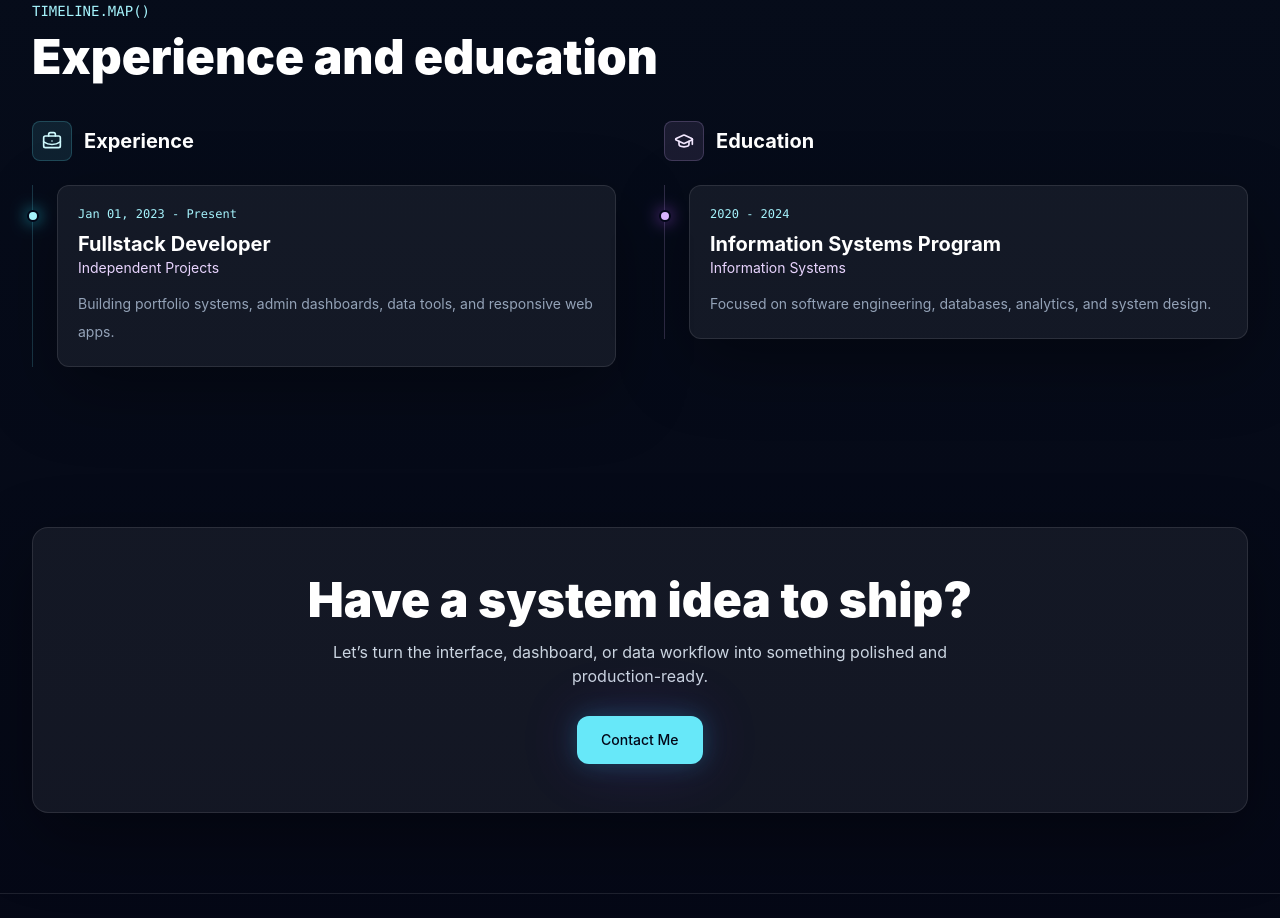
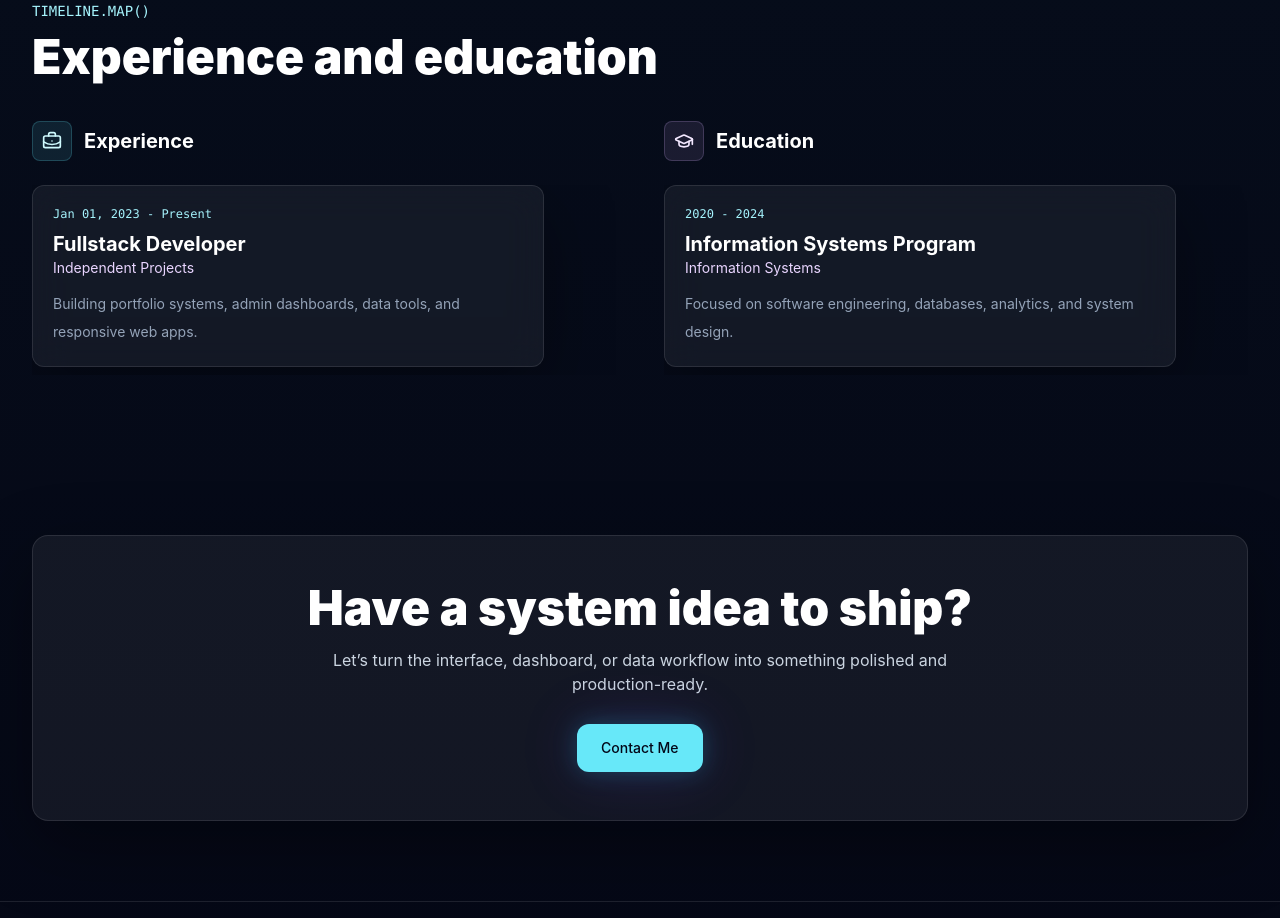
Before and after one commit to awaaaaja/portfolio-cms, a Next.js app: page / in a window 1280 px wide. Shown: the part 3040-3958 px from the top of the page. Built offline with nearby package versions, Linux system fonts and the light colour scheme; no server answers; the database is empty.

Commit message:
Add looping sliders to About sections

```diff
--- a/app/globals.css
+++ b/app/globals.css
@@ -95,6 +95,14 @@ button {
   mask-image: linear-gradient(90deg, transparent, black 12%, black 88%, transparent);
 }
 
+.no-scrollbar {
+  scrollbar-width: none;
+}
+
+.no-scrollbar::-webkit-scrollbar {
+  display: none;
+}
+
 @media (hover: hover) and (pointer: fine) {
   .custom-cursor-enabled,
   .custom-cursor-enabled * {
--- a/components/public/about-photo-slider.tsx
+++ b/components/public/about-photo-slider.tsx
@@ -1,6 +1,7 @@
 "use client";
 
 import { AnimatePresence, motion, useReducedMotion } from "framer-motion";
+import { ChevronLeft, ChevronRight } from "lucide-react";
 import { useEffect, useState } from "react";
 
 export function AboutPhotoSlider({ images, name }: { images: string[]; name: string }) {
@@ -8,13 +9,22 @@ export function AboutPhotoSlider({ images, name }: { images: string[]; name: str
   const [active, setActive] = useState(0);
 
   useEffect(() => {
-    if (reduceMotion || images.length < 2) return;
-    const interval = window.setInterval(() => setActive((current) => (current + 1) % images.length), 5200);
+    if (images.length < 2) return;
+    const interval = window.setInterval(() => setActive((current) => (current + 1) % images.length), 2000);
     return () => window.clearInterval(interval);
-  }, [images.length, reduceMotion]);
+  }, [images.length]);
 
   return (
-    <div className="relative aspect-[4/5] overflow-hidden rounded-xl bg-white/[0.06]">
+    <motion.div
+      className="relative aspect-[4/5] touch-pan-y overflow-hidden rounded-xl bg-white/[0.06]"
+      drag={images.length > 1 ? "x" : false}
+      dragConstraints={{ left: 0, right: 0 }}
+      dragElastic={0.12}
+      onDragEnd={(_, info) => {
+        if (info.offset.x < -45) setActive((current) => (current + 1) % images.length);
+        if (info.offset.x > 45) setActive((current) => (current - 1 + images.length) % images.length);
+      }}
+    >
       <AnimatePresence mode="sync">
         <motion.img
           key={images[active]}
@@ -28,19 +38,16 @@ export function AboutPhotoSlider({ images, name }: { images: string[]; name: str
         />
       </AnimatePresence>
       {images.length > 1 ? (
-        <div className="absolute bottom-4 left-1/2 flex -translate-x-1/2 gap-2 rounded-full border border-white/10 bg-slate-950/50 px-3 py-2 backdrop-blur-md">
-          {images.map((image, index) => (
-            <button
-              key={image}
-              type="button"
-              aria-label={`Show photo ${index + 1}`}
-              onClick={() => setActive(index)}
-              className={`h-1.5 rounded-full transition-all duration-500 ${index === active ? "w-6 bg-cyan-200" : "w-1.5 bg-white/45 hover:bg-white/80"}`}
-              data-cursor="hover"
-            />
-          ))}
-        </div>
+        <>
+          <button type="button" aria-label="Previous photo" onClick={() => setActive((current) => (current - 1 + images.length) % images.length)} className="absolute left-3 top-1/2 flex h-9 w-9 -translate-y-1/2 items-center justify-center rounded-full border border-white/10 bg-slate-950/45 text-white/75 opacity-0 backdrop-blur-md transition hover:text-white group-hover:opacity-100 sm:opacity-60" data-cursor="hover"><ChevronLeft className="h-4 w-4" /></button>
+          <button type="button" aria-label="Next photo" onClick={() => setActive((current) => (current + 1) % images.length)} className="absolute right-3 top-1/2 flex h-9 w-9 -translate-y-1/2 items-center justify-center rounded-full border border-white/10 bg-slate-950/45 text-white/75 opacity-0 backdrop-blur-md transition hover:text-white group-hover:opacity-100 sm:opacity-60" data-cursor="hover"><ChevronRight className="h-4 w-4" /></button>
+          <div className="absolute bottom-4 left-1/2 flex -translate-x-1/2 gap-2 rounded-full border border-white/10 bg-slate-950/50 px-3 py-2 backdrop-blur-md">
+            {images.map((image, index) => (
+              <button key={image} type="button" aria-label={`Show photo ${index + 1}`} onClick={() => setActive(index)} className={`h-1.5 rounded-full transition-all duration-500 ${index === active ? "w-6 bg-cyan-200" : "w-1.5 bg-white/45 hover:bg-white/80"}`} data-cursor="hover" />
+            ))}
+          </div>
+        </>
       ) : null}
-    </div>
+    </motion.div>
   );
 }
--- a/components/public/about-section.tsx
+++ b/components/public/about-section.tsx
@@ -12,7 +12,7 @@ export function AboutSection({ profile, marqueeSkills }: { profile: Profile; mar
     <section className="mx-auto max-w-7xl overflow-hidden px-4 py-14 sm:px-6 sm:py-20 lg:px-8">
       <Reveal>
         <div className="grid min-w-0 gap-8 sm:gap-10 lg:grid-cols-[minmax(260px,0.8fr)_minmax(0,1.2fr)] lg:items-center">
-          <div className="glass mx-auto w-full max-w-[280px] overflow-hidden rounded-2xl p-3 sm:max-w-sm lg:max-w-none">
+          <div className="glass group mx-auto w-full max-w-[280px] overflow-hidden rounded-2xl p-3 sm:max-w-sm lg:max-w-none">
             {photos.length ? (
               <AboutPhotoSlider images={photos} name={profile.name} />
             ) : (
--- a/components/public/experience-timeline.tsx
+++ b/components/public/experience-timeline.tsx
@@ -1,4 +1,5 @@
 import { Reveal } from "@/components/animation/reveal";
+import { HorizontalAutoSlider } from "@/components/public/horizontal-auto-slider";
 import { formatDate } from "@/lib/utils";
 import type { Education, Experience } from "@/types/database";
 import { BriefcaseBusiness, GraduationCap } from "lucide-react";
@@ -11,43 +12,37 @@ export function ExperienceTimeline({ experiences, educations }: { experiences: E
         <h2 className="text-balance text-3xl font-black leading-tight text-white sm:text-5xl">Experience and education</h2>
       </Reveal>
       <div className="mt-10 grid gap-12 lg:grid-cols-2">
-        <div>
+        <div className="min-w-0">
           <div className="mb-6 flex items-center gap-3">
             <span className="flex h-10 w-10 items-center justify-center rounded-lg border border-cyan-300/20 bg-cyan-300/10 text-cyan-100"><BriefcaseBusiness className="h-5 w-5" /></span>
             <h3 className="text-xl font-bold text-white">Experience</h3>
           </div>
-          <div className="relative space-y-4 border-l border-cyan-300/20 pl-4 sm:space-y-5 sm:pl-6">
+          <HorizontalAutoSlider ariaLabel="Experience carousel" itemClassName="w-[min(84vw,38rem)] lg:w-[min(40vw,38rem)]">
           {experiences.map((item) => (
-            <Reveal key={item.id}>
-              <div className="interactive-card glass relative rounded-xl p-4 sm:p-5">
-                <span className="absolute -left-[23px] top-6 h-3 w-3 rounded-full border-2 border-slate-950 bg-cyan-200 shadow-[0_0_16px_rgba(34,211,238,0.8)] sm:-left-[31px]" />
+              <div key={item.id} className="interactive-card glass h-full rounded-xl border-t-2 border-t-cyan-300/30 p-4 sm:p-5">
                 <p className="font-mono text-xs text-cyan-200">{formatDate(item.start_date)} - {item.is_current ? "Present" : formatDate(item.end_date)}</p>
                 <h3 className="mt-2 text-xl font-bold text-white">{item.position}</h3>
                 <p className="text-sm text-purple-200">{item.company}</p>
                 <p className="mt-3 text-sm leading-7 text-slate-400">{item.description}</p>
               </div>
-            </Reveal>
           ))}
-          </div>
+          </HorizontalAutoSlider>
         </div>
-        <div>
+        <div className="min-w-0">
           <div className="mb-6 flex items-center gap-3">
             <span className="flex h-10 w-10 items-center justify-center rounded-lg border border-purple-300/20 bg-purple-300/10 text-purple-100"><GraduationCap className="h-5 w-5" /></span>
             <h3 className="text-xl font-bold text-white">Education</h3>
           </div>
-          <div className="relative space-y-4 border-l border-purple-300/20 pl-4 sm:space-y-5 sm:pl-6">
+          <HorizontalAutoSlider ariaLabel="Education carousel" itemClassName="w-[min(84vw,38rem)] lg:w-[min(40vw,38rem)]">
           {educations?.map((item) => (
-            <Reveal key={item.id}>
-              <div className="interactive-card glass relative rounded-xl p-4 sm:p-5">
-                <span className="absolute -left-[23px] top-6 h-3 w-3 rounded-full border-2 border-slate-950 bg-purple-300 shadow-[0_0_16px_rgba(168,85,247,0.75)] sm:-left-[31px]" />
+              <div key={item.id} className="interactive-card glass h-full rounded-xl border-t-2 border-t-purple-300/30 p-4 sm:p-5">
                 <p className="font-mono text-xs text-cyan-200">{item.start_year} - {item.end_year || "Present"}</p>
                 <h3 className="mt-2 text-xl font-bold text-white">{item.institution}</h3>
                 <p className="text-sm text-purple-200">{item.major}</p>
                 <p className="mt-3 text-sm leading-7 text-slate-400">{item.description}</p>
               </div>
-            </Reveal>
           ))}
-          </div>
+          </HorizontalAutoSlider>
         </div>
       </div>
     </section>
--- /dev/null
+++ b/components/public/horizontal-auto-slider.tsx
@@ -0,0 +1,106 @@
+"use client";
+
+import { Children, Fragment, useCallback, useEffect, useMemo, useRef, useState } from "react";
+import { ChevronLeft, ChevronRight } from "lucide-react";
+import { useReducedMotion } from "framer-motion";
+import { cn } from "@/lib/utils";
+
+export function HorizontalAutoSlider({
+  children,
+  ariaLabel,
+  intervalMs = 3600,
+  itemClassName
+}: {
+  children: React.ReactNode;
+  ariaLabel: string;
+  intervalMs?: number;
+  itemClassName?: string;
+}) {
+  const items = useMemo(() => Children.toArray(children), [children]);
+  const trackRef = useRef<HTMLDivElement>(null);
+  const indexRef = useRef(0);
+  const dragRef = useRef({ active: false, startX: 0, scrollLeft: 0 });
+  const resetTimerRef = useRef<number>();
+  const [paused, setPaused] = useState(false);
+  const reduceMotion = useReducedMotion();
+
+  const stepWidth = useCallback(() => {
+    const track = trackRef.current;
+    const first = track?.firstElementChild as HTMLElement | null;
+    return first ? first.offsetWidth + 16 : 0;
+  }, []);
+
+  const go = useCallback((direction: 1 | -1) => {
+    const track = trackRef.current;
+    if (!track || items.length < 2) return;
+
+    indexRef.current = direction === 1
+      ? indexRef.current + 1
+      : indexRef.current <= 0 ? items.length - 1 : indexRef.current - 1;
+
+    track.scrollTo({ left: stepWidth() * indexRef.current, behavior: reduceMotion ? "auto" : "smooth" });
+
+    if (indexRef.current >= items.length) {
+      window.clearTimeout(resetTimerRef.current);
+      resetTimerRef.current = window.setTimeout(() => {
+        indexRef.current = 0;
+        track.scrollTo({ left: 0, behavior: "auto" });
+      }, 750);
+    }
+  }, [items.length, reduceMotion, stepWidth]);
+
+  useEffect(() => {
+    if (paused || items.length < 2) return;
+    const timer = window.setInterval(() => go(1), intervalMs);
+    return () => window.clearInterval(timer);
+  }, [go, intervalMs, items.length, paused]);
+
+  useEffect(() => () => window.clearTimeout(resetTimerRef.current), []);
+
+  if (!items.length) return null;
+
+  return (
+    <div className="group/slider relative w-full min-w-0 max-w-full overflow-hidden" onMouseEnter={() => setPaused(true)} onMouseLeave={() => setPaused(false)} onFocusCapture={() => setPaused(true)} onBlurCapture={() => setPaused(false)}>
+      <div
+        ref={trackRef}
+        role="region"
+        aria-label={ariaLabel}
+        className="no-scrollbar flex w-full max-w-full cursor-grab snap-x snap-mandatory select-none gap-4 overflow-x-auto overscroll-x-contain scroll-smooth pb-2 active:cursor-grabbing"
+        onPointerDown={(event) => {
+          const track = trackRef.current;
+          if (!track) return;
+          dragRef.current = { active: true, startX: event.clientX, scrollLeft: track.scrollLeft };
+          setPaused(true);
+          track.setPointerCapture(event.pointerId);
+        }}
+        onPointerMove={(event) => {
+          const track = trackRef.current;
+          if (!track || !dragRef.current.active) return;
+          track.scrollLeft = dragRef.current.scrollLeft - (event.clientX - dragRef.current.startX);
+        }}
+        onPointerUp={(event) => {
+          const track = trackRef.current;
+          if (!track) return;
+          dragRef.current.active = false;
+          track.releasePointerCapture(event.pointerId);
+          const width = stepWidth();
+          indexRef.current = width ? Math.round(track.scrollLeft / width) % items.length : 0;
+          track.scrollTo({ left: width * indexRef.current, behavior: reduceMotion ? "auto" : "smooth" });
+          window.setTimeout(() => setPaused(false), 900);
+        }}
+      >
+        {(items.length > 1 ? [...items, ...items] : items).map((item, index) => (
+          <div key={index} className={cn("h-auto shrink-0 snap-start", itemClassName)}>
+            <Fragment>{item}</Fragment>
+          </div>
+        ))}
+      </div>
+      {items.length > 1 ? (
+        <div className="mt-3 flex items-center justify-end gap-2">
+          <button type="button" aria-label={`Previous ${ariaLabel}`} onClick={() => go(-1)} className="flex h-9 w-9 items-center justify-center rounded-lg border border-white/10 bg-white/[0.05] text-slate-300 transition hover:border-cyan-300/30 hover:text-cyan-100" data-cursor="hover"><ChevronLeft className="h-4 w-4" /></button>
+          <button type="button" aria-label={`Next ${ariaLabel}`} onClick={() => go(1)} className="flex h-9 w-9 items-center justify-center rounded-lg border border-white/10 bg-white/[0.05] text-slate-300 transition hover:border-cyan-300/30 hover:text-cyan-100" data-cursor="hover"><ChevronRight className="h-4 w-4" /></button>
+        </div>
+      ) : null}
+    </div>
+  );
+}
```
Also changed, not shown: components/public/credentials-section.tsx (+6 -7 lines).
